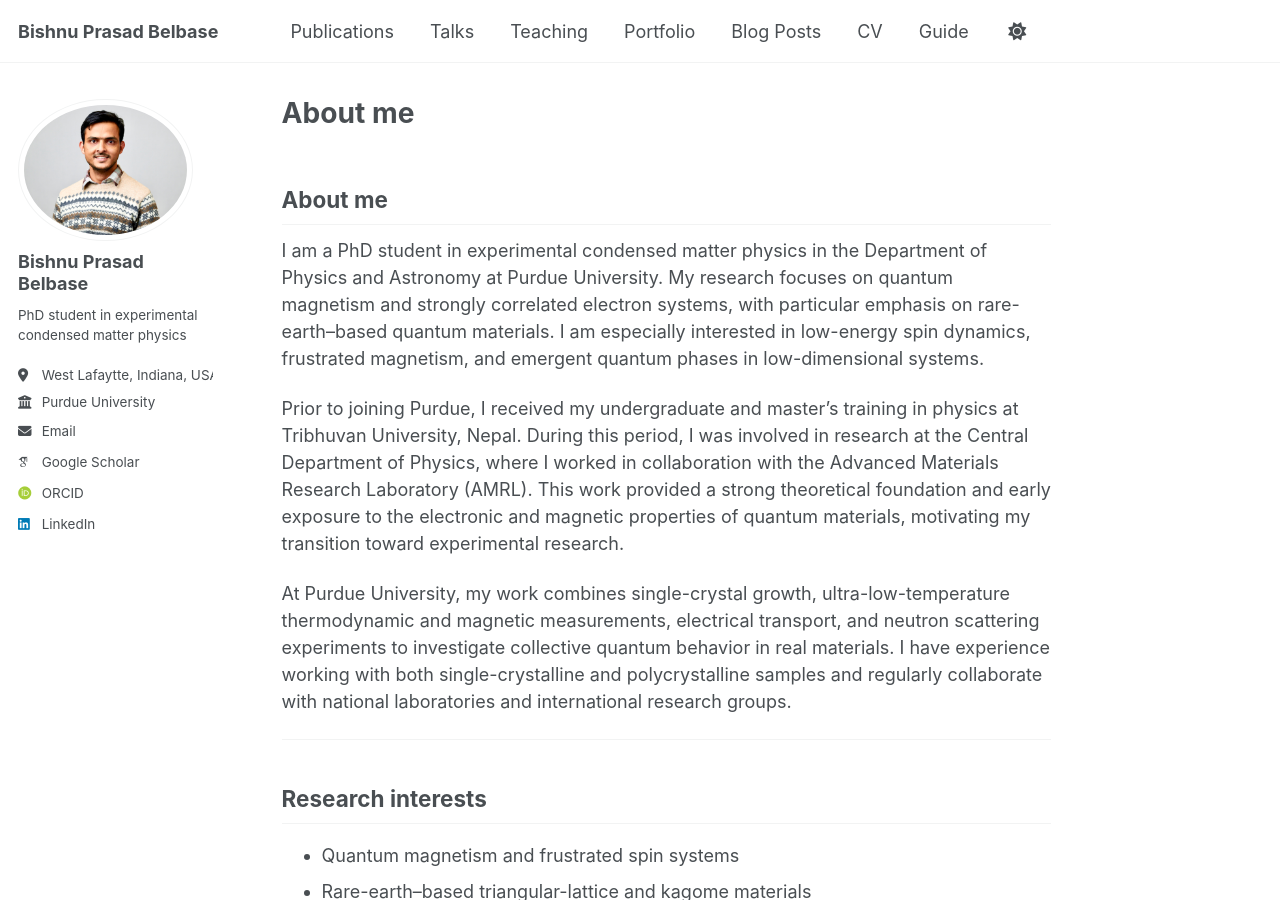
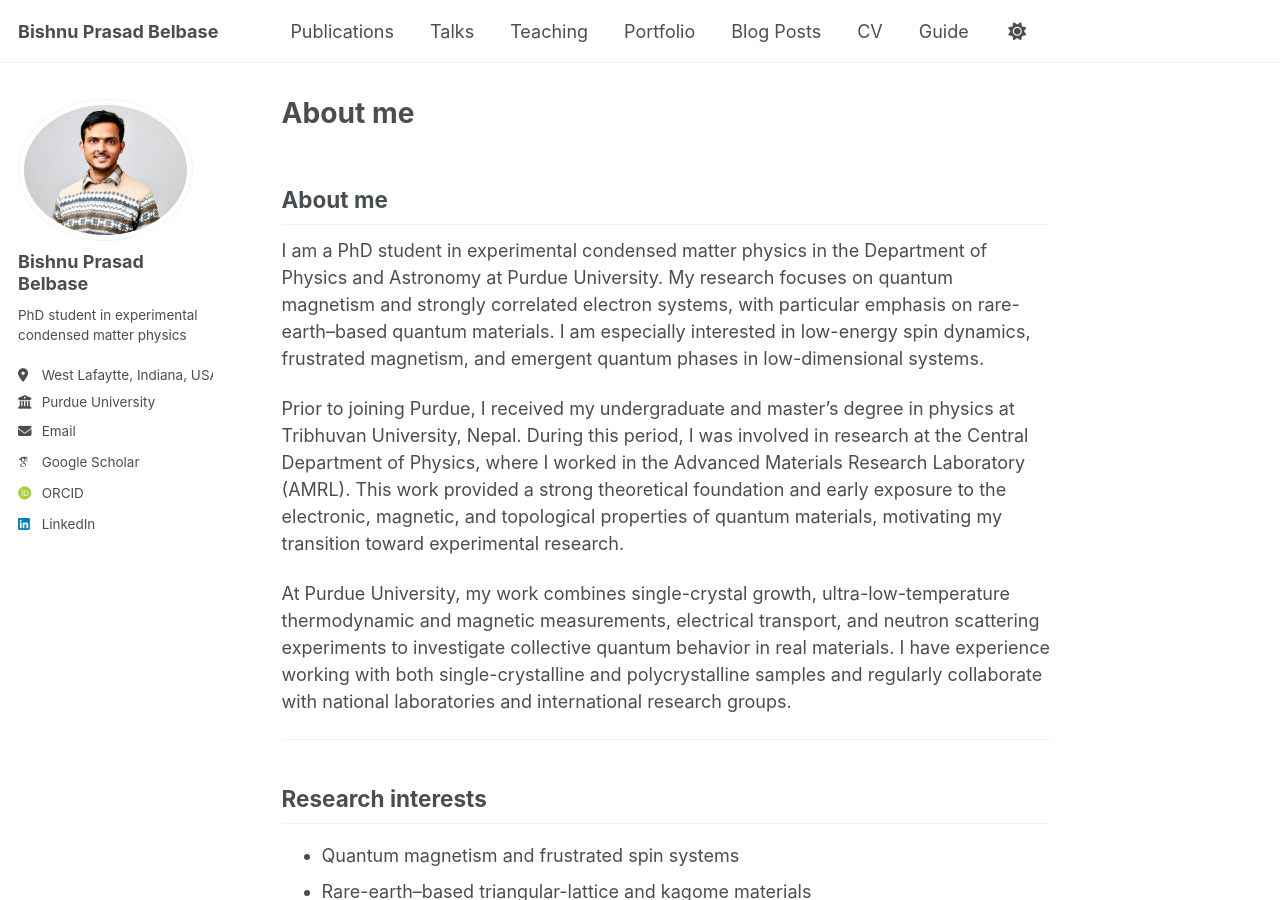
Before and after one commit to bbelbase8/bpb, a Jekyll site: the page built from _pages/about.md, in a window 1280 px wide and 900 px high. Built offline with Jekyll 4.4.1, drawn with Linux system fonts in a browser that asks for light colours; some web fonts are replaced; our own code applies the rules of GitHub Pages for plain Markdown files; a script bundle is joined from its source files by our own code; library files that are not in the unit come from our copies.

Commit message:
Update about.md

```diff
--- a/_pages/about.md
+++ b/_pages/about.md
@@ -2,7 +2,7 @@
 
 I am a PhD student in experimental condensed matter physics in the Department of Physics and Astronomy at Purdue University. My research focuses on quantum magnetism and strongly correlated electron systems, with particular emphasis on rare-earth–based quantum materials. I am especially interested in low-energy spin dynamics, frustrated magnetism, and emergent quantum phases in low-dimensional systems.
 
-Prior to joining Purdue, I received my undergraduate and master’s training in physics at Tribhuvan University, Nepal. During this period, I was involved in research at the Central Department of Physics, where I worked in collaboration with the Advanced Materials Research Laboratory (AMRL). This work provided a strong theoretical foundation and early exposure to the electronic and magnetic properties of quantum materials, motivating my transition toward experimental research.
+Prior to joining Purdue, I received my undergraduate and master’s degree in physics at Tribhuvan University, Nepal. During this period, I was involved in research at the Central Department of Physics, where I worked in the Advanced Materials Research Laboratory (AMRL). This work provided a strong theoretical foundation and early exposure to the electronic, magnetic, and topological properties of quantum materials, motivating my transition toward experimental research.
 
 At Purdue University, my work combines single-crystal growth, ultra-low-temperature thermodynamic and magnetic measurements, electrical transport, and neutron scattering experiments to investigate collective quantum behavior in real materials. I have experience working with both single-crystalline and polycrystalline samples and regularly collaborate with national laboratories and international research groups.
 
```
